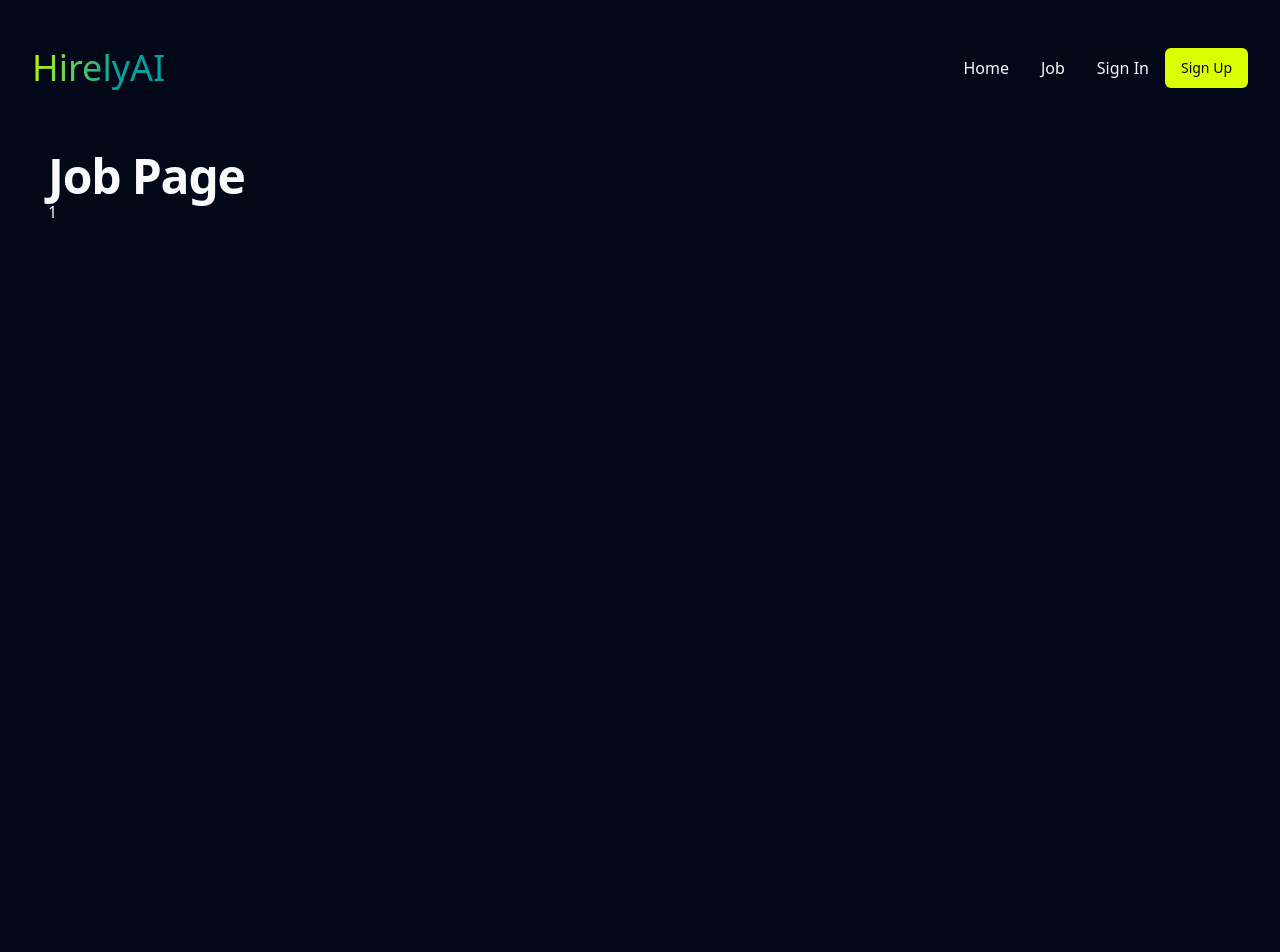
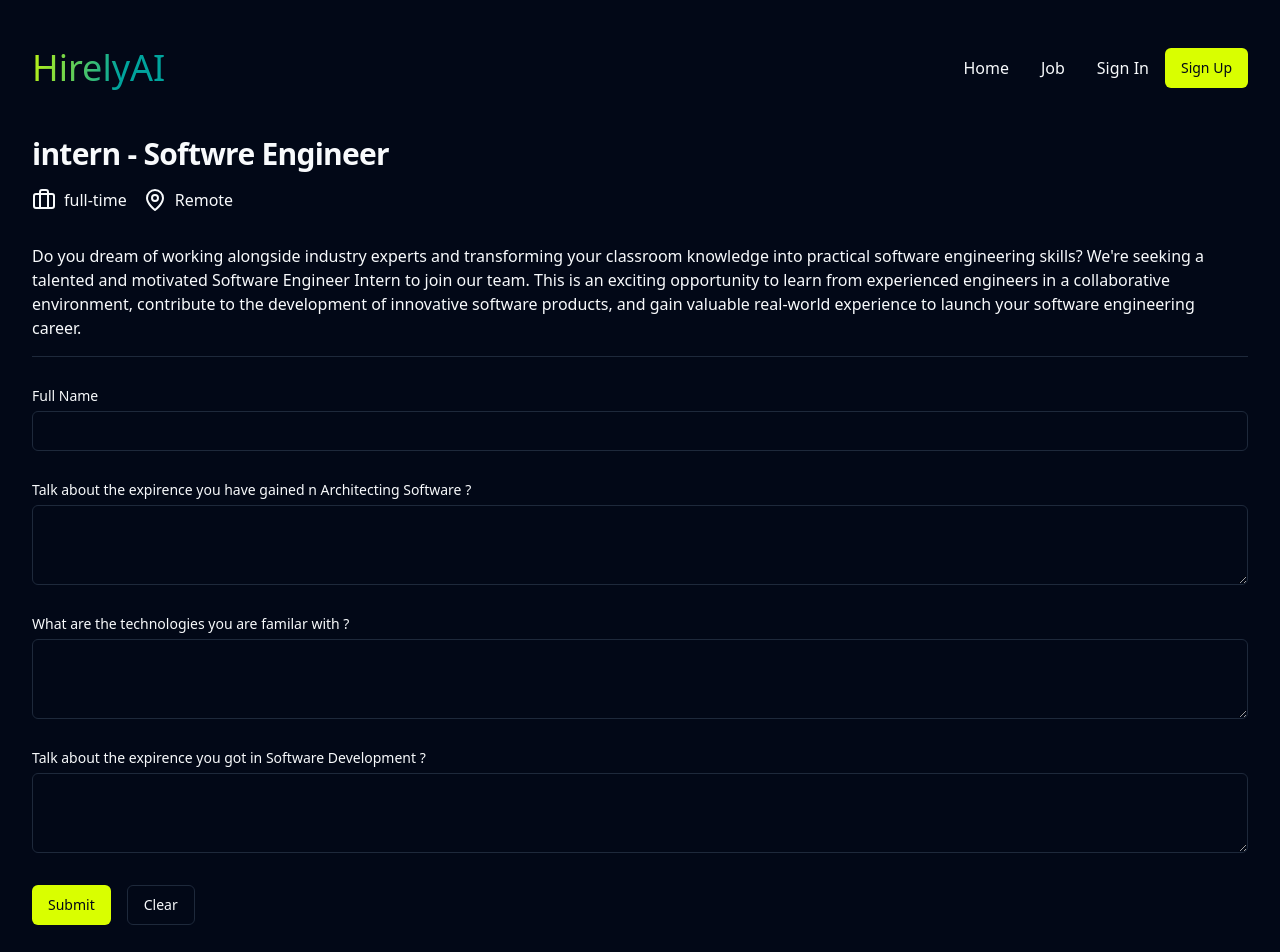
Before and after one commit to JKoriginal/HirlyAi-fullstack-app, a React (Vite) app in the folder aidf-front-end/: page /job/1 in a window 1280 px wide. Shown: the top 952 px of the page. Before the commit the page ends 800 px from the top, so only its background shows below. Built offline with nearby package versions, Linux system fonts and the light colour scheme.

Commit message:
Job page updated
form created relatd to quesion of Job page using react state and optimzed using setFormData

```diff
--- a/aidf-front-end/package.json
+++ b/aidf-front-end/package.json
@@ -11,6 +11,8 @@
   },
   "dependencies": {
     "@radix-ui/react-accordion": "^1.1.2",
+    "@radix-ui/react-label": "^2.0.2",
+    "@radix-ui/react-separator": "^1.0.3",
     "@radix-ui/react-slot": "^1.0.2",
     "class-variance-authority": "^0.7.0",
     "clsx": "^2.1.0",
--- /dev/null
+++ b/aidf-front-end/src/components/ui/input.jsx
@@ -0,0 +1,19 @@
+import * as React from "react"
+
+import { cn } from "@/lib/utils"
+
+const Input = React.forwardRef(({ className, type, ...props }, ref) => {
+  return (
+    (<input
+      type={type}
+      className={cn(
+        "flex h-10 w-full rounded-md border border-input bg-background px-3 py-2 text-sm ring-offset-background file:border-0 file:bg-transparent file:text-sm file:font-medium placeholder:text-muted-foreground focus-visible:outline-none focus-visible:ring-2 focus-visible:ring-ring focus-visible:ring-offset-2 disabled:cursor-not-allowed disabled:opacity-50",
+        className
+      )}
+      ref={ref}
+      {...props} />)
+  );
+})
+Input.displayName = "Input"
+
+export { Input }
--- /dev/null
+++ b/aidf-front-end/src/components/ui/label.jsx
@@ -0,0 +1,16 @@
+import * as React from "react"
+import * as LabelPrimitive from "@radix-ui/react-label"
+import { cva } from "class-variance-authority";
+
+import { cn } from "@/lib/utils"
+
+const labelVariants = cva(
+  "text-sm font-medium leading-none peer-disabled:cursor-not-allowed peer-disabled:opacity-70"
+)
+
+const Label = React.forwardRef(({ className, ...props }, ref) => (
+  <LabelPrimitive.Root ref={ref} className={cn(labelVariants(), className)} {...props} />
+))
+Label.displayName = LabelPrimitive.Root.displayName
+
+export { Label }
--- /dev/null
+++ b/aidf-front-end/src/components/ui/separator.jsx
@@ -0,0 +1,23 @@
+import * as React from "react"
+import * as SeparatorPrimitive from "@radix-ui/react-separator"
+
+import { cn } from "@/lib/utils"
+
+const Separator = React.forwardRef((
+  { className, orientation = "horizontal", decorative = true, ...props },
+  ref
+) => (
+  <SeparatorPrimitive.Root
+    ref={ref}
+    decorative={decorative}
+    orientation={orientation}
+    className={cn(
+      "shrink-0 bg-border",
+      orientation === "horizontal" ? "h-[1px] w-full" : "h-full w-[1px]",
+      className
+    )}
+    {...props} />
+))
+Separator.displayName = SeparatorPrimitive.Root.displayName
+
+export { Separator }
--- /dev/null
+++ b/aidf-front-end/src/components/ui/textarea.jsx
@@ -0,0 +1,18 @@
+import * as React from "react"
+
+import { cn } from "@/lib/utils"
+
+const Textarea = React.forwardRef(({ className, ...props }, ref) => {
+  return (
+    (<textarea
+      className={cn(
+        "flex min-h-[80px] w-full rounded-md border border-input bg-background px-3 py-2 text-sm ring-offset-background placeholder:text-muted-foreground focus-visible:outline-none focus-visible:ring-2 focus-visible:ring-ring focus-visible:ring-offset-2 disabled:cursor-not-allowed disabled:opacity-50",
+        className
+      )}
+      ref={ref}
+      {...props} />)
+  );
+})
+Textarea.displayName = "Textarea"
+
+export { Textarea }
--- a/aidf-front-end/src/pages/home/components/JobSection.jsx
+++ b/aidf-front-end/src/pages/home/components/JobSection.jsx
@@ -12,9 +12,16 @@ function JobSection() {
 
         {
             _id : "abc",
-            title: "software Engineer",
+            title: "Software Engineer",
             type : "Full-time",
             location : "Colombo, Sri Lanka",
+        },
+
+        {
+            _id : "abc",
+            title: "Software Engineer",
+            type : "Hybrid",
+            location : "Rajagiriya, Sri Lanka",
         },
     ];
 
@@ -24,11 +31,15 @@ function JobSection() {
             <div className="mt-4 flex flex-col gap-y-8">
                {
                 jobs.map((job) => {
-                    return (<JobCard
+                    return (
+                     <JobCard
+                        key = {job.id}
                         title ={job.title}
                         _id = {job.id}
                         type = {job.type}
-                        location = {job.location}/>)
+                        location = {job.location}
+
+                        />);
 
                 })
                }
--- a/aidf-front-end/src/pages/job/job.page.jsx
+++ b/aidf-front-end/src/pages/job/job.page.jsx
@@ -1,15 +1,140 @@
 
+import { Briefcase, MapPin } from "lucide-react";
 import { useParams } from "react-router-dom";
+import { Separator } from "@/components/ui/separator"
+import { Input } from "@/components/ui/input"
+import { Label } from "@/components/ui/label"
+import { Textarea } from "@/components/ui/textarea"
+import { Button } from "@/components/ui/button";
+import { useState } from "react";
+
+
+
+
+
 
 function JobPage() {
+    const job = {
+        title : "intern - Softwre Engineer",
+        description:
+            "Do you dream of working alongside industry experts and transforming your classroom knowledge into practical software engineering skills? We're seeking a talented and motivated Software Engineer Intern to join our team. This is an exciting opportunity to learn from experienced engineers in a collaborative environment, contribute to the development of innovative software products, and gain valuable real-world experience to launch your software engineering career. ",
+        type : "full-time",
+        location : "Remote",
+        Questions : [
+            "Share your acadmic background and highlight key programming concepts you've mastered",
+            "Describe your professtion development, emphasizing any certifications obtained. How have these certification enriched you",
+            "Discuss notable project in your programming expirence . what challenges did you faced0",
 
-    const params = useParams();
+        ]
+    };
 
-    return <main className="p-4">
 
-        <h1>Job Page</h1>
-        <p>{params.id}</p>
-    </main>;
+    const [formData, setFormData] = useState({
+        fullName : "",
+        a1 : "",
+        a2 : "",
+        a3 : "",
+    });
+
+
+    const handleSubmit =  (event) => {
+        event.preventDefault();
+        console.log(formData);
+
+    }
+
+
+    return (
+        <div>
+            <div>
+                <h2>{job.title}</h2>
+                <div className="flex items-center gap-x-4 mt-4">
+                    <div className="flex items-center gap-x-2">
+                        <Briefcase />
+                        <span>{job.type}</span>
+                    </div>
+                    <div className="flex items-center gap-x-2">
+                        <MapPin />
+                        <span>{job.location}</span>
+                    </div>
+                </div>
+            </div>
+            <div className="mt-4 py-4">
+            <p>{job.description}</p>
+        </div>
+        <Separator/>
+        <form className="py-8 flex flex-col gap-y-8 " onSubmit={handleSubmit}>
+            <div className="flex flex-col gap-y-2">
+            <Label>Full Name</Label>
+            <Input
+                required
+                value = {formData.fullName}
+                onChange = {(event) => setFormData({...formData, fullName : event.target.value})} />
+            </div>
+
+            <div>
+            <div className="flex flex-col gap-y-2">
+            <Label>Talk about the expirence you have gained n Architecting Software ?</Label>
+            <Textarea
+                required
+                value = {formData.a1}
+                onChange = {(event) =>  setFormData({...formData, a1 : event.target.value})} />
+            </div>
+
+            </div>
+            <div>
+            <div className="flex flex-col gap-y-2">
+            <Label>What are the technologies you are familar with ?</Label>
+            <Textarea
+                required
+                value = {formData.a2}
+                onChange = {(event) =>  setFormData({...formData, a2 : event.target.value})}/>
+            </div>
+
+            </div>
+            <div>
+            <div className="flex flex-col gap-y-2">
+            <Label>Talk about the expirence you got in Software Development ?</Label>
+            <Textarea
+                required
+                value = {formData.a3}
+                onChange = {(event) =>  setFormData({...formData, a3 : event.target.value})}/>
+            </div>
+
+            </div>
+
+            <div className="flex gap-x-4 items-center">
+            <Button type = "submit" className = "bg-card text-card-foreground w-fit">
+                Submit
+            </Button>
+
+            <Button
+                variant = "outline"
+                type = "button"
+                onClick = {() => setFormData({
+                    fullName : "",
+                    a1 : "",
+                    a2 : "",
+                    a3 : "",
+                }
+
+                )
+                }
+                className = "w-fit"
+                >
+                Clear
+            </Button>
+
+
+
+            </div>
+
+
+        </form>
+        </div>
+
+
+    ) ;
 }
 
 export default JobPage;
```
Also changed, not shown: 1 other file (tests, documents, lock files or other folders).
